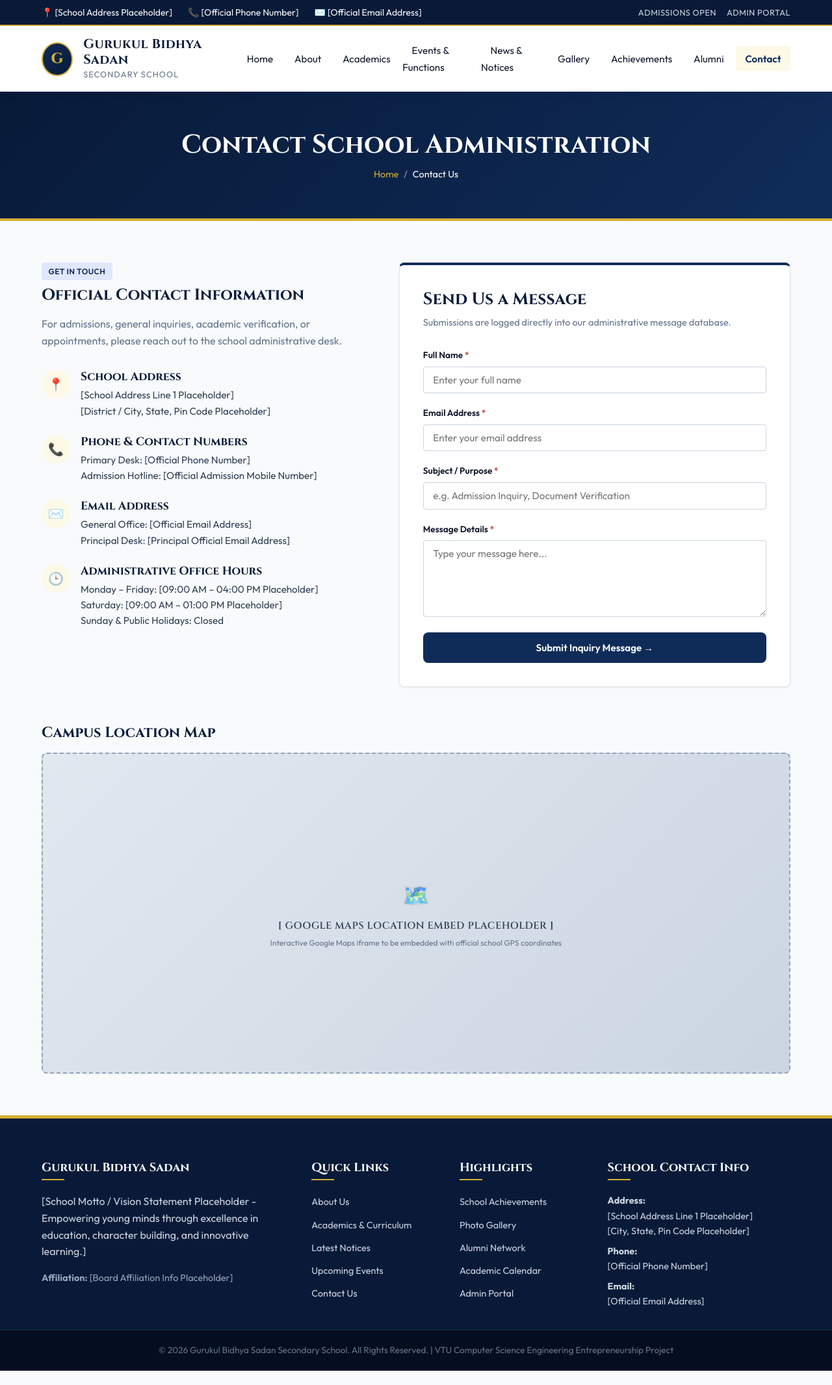
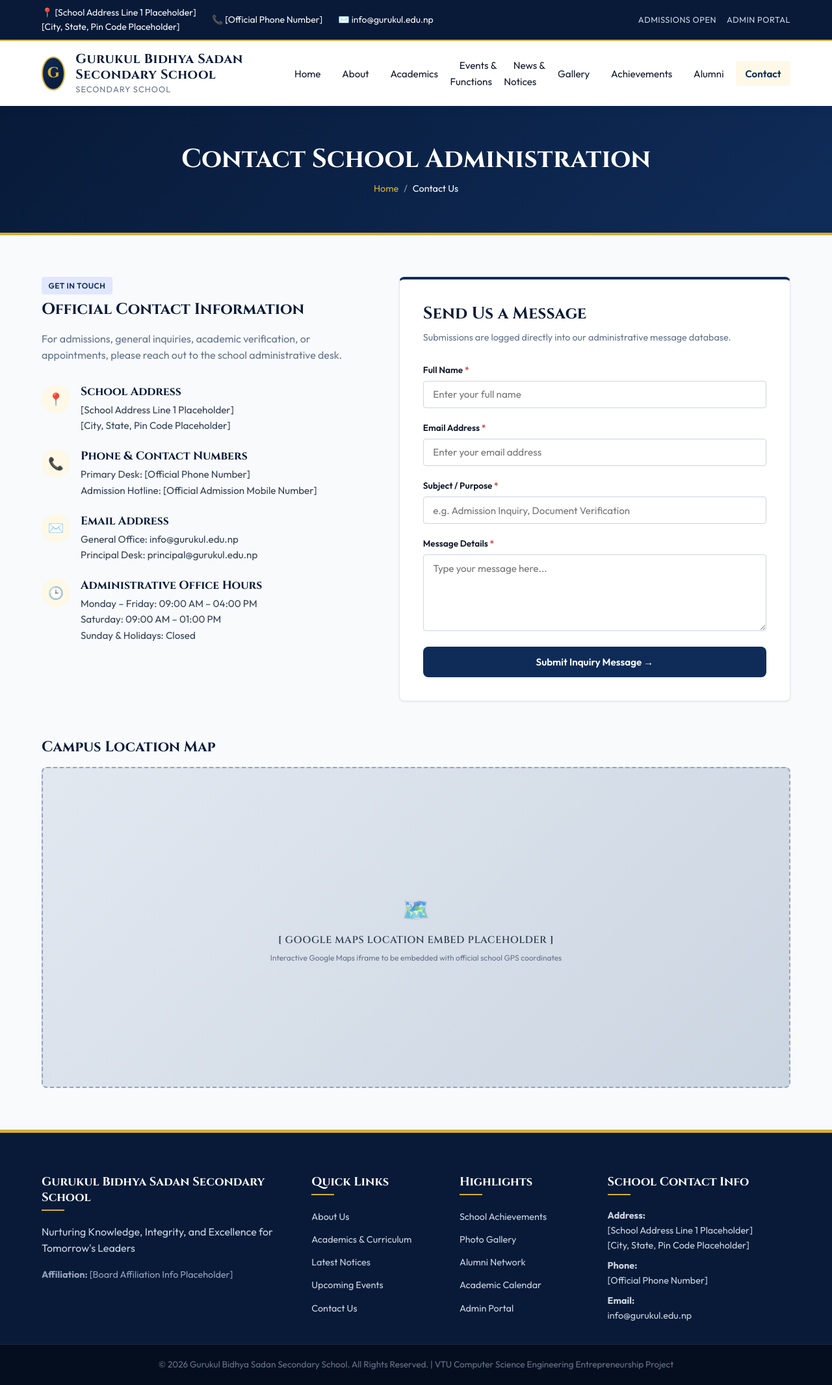
Before and after one commit to PranayaPaudel/school-portal, a Django app: page /contact/ in a window 1280 px wide. Shown: the whole page at 65% size. Before the commit the page ends 2109 px from the top, so only its background shows below. Run offline with Django 5.2, Linux system fonts and the light colour scheme; data comes from the database, SQL or seed files in the repository.

Commit message:
Add SchoolInformation CMS singleton model, custom context processor, and admin settings interface

```diff
--- a/school_portal/settings.py
+++ b/school_portal/settings.py
@@ -63,6 +63,7 @@ TEMPLATES = [
                 'django.contrib.auth.context_processors.auth',
                 'django.contrib.messages.context_processors.messages',
                 'django.template.context_processors.media',
+                'website.context_processors.school_info',
             ],
         },
     },
--- a/seed_demo_data.py
+++ b/seed_demo_data.py
@@ -9,11 +9,15 @@ django.setup()
 from django.contrib.auth.models import User
 from django.utils import timezone
 from website.models import (
-    Notice, Event, AcademicCalendarEvent, Achievement, Alumni,
+    SchoolInformation, Notice, Event, AcademicCalendarEvent, Achievement, Alumni,
     GalleryAlbum, GalleryImage, ContactMessage, AcademicProgram
 )
 
 print("--- Seeding Sample Institutional Data ---")
+
+# 0. Load / Initialize SchoolInformation Singleton Settings
+SchoolInformation.load()
+print("Initialized SchoolInformation singleton settings.")
 
 # 1. Create Admin Superuser if not exists
 if not User.objects.filter(username='admin').exists():
--- a/templates/contact.html
+++ b/templates/contact.html
@@ -1,7 +1,7 @@
 {% extends 'base.html' %}
 {% load static %}
 
-{% block title %}Contact Us | Gurukul Bidhya Sadan Secondary School{% endblock %}
+{% block title %}Contact Us | {{ school_info.school_name }}{% endblock %}
 
 {% block content %}
 <!-- Page Banner -->
@@ -42,8 +42,7 @@
                     <div>
                         <h4 style="font-size: 1.1rem; margin-bottom: 0.25rem;">School Address</h4>
                         <p style="color: var(--text-body); font-size: 0.95rem;">
-                            [School Address Line 1 Placeholder]<br>
-                            [District / City, State, Pin Code Placeholder]
+                            {{ school_info.address|linebreaksbr }}
                         </p>
                     </div>
                 </div>
@@ -54,8 +53,8 @@
                     <div>
                         <h4 style="font-size: 1.1rem; margin-bottom: 0.25rem;">Phone & Contact Numbers</h4>
                         <p style="color: var(--text-body); font-size: 0.95rem;">
-                            Primary Desk: [Official Phone Number]<br>
-                            Admission Hotline: [Official Admission Mobile Number]
+                            Primary Desk: {{ school_info.phone }}<br>
+                            Admission Hotline: {{ school_info.admission_phone }}
                         </p>
                     </div>
                 </div>
@@ -66,8 +65,8 @@
                     <div>
                         <h4 style="font-size: 1.1rem; margin-bottom: 0.25rem;">Email Address</h4>
                         <p style="color: var(--text-body); font-size: 0.95rem;">
-                            General Office: [Official Email Address]<br>
-                            Principal Desk: [Principal Official Email Address]
+                            General Office: {{ school_info.email }}<br>
+                            Principal Desk: {{ school_info.principal_email }}
                         </p>
                     </div>
                 </div>
@@ -78,9 +77,7 @@
                     <div>
                         <h4 style="font-size: 1.1rem; margin-bottom: 0.25rem;">Administrative Office Hours</h4>
                         <p style="color: var(--text-body); font-size: 0.95rem;">
-                            Monday – Friday: [09:00 AM – 04:00 PM Placeholder]<br>
-                            Saturday: [09:00 AM – 01:00 PM Placeholder]<br>
-                            Sunday & Public Holidays: Closed
+                            {{ school_info.office_hours|linebreaksbr }}
                         </p>
                     </div>
                 </div>
--- a/templates/includes/footer.html
+++ b/templates/includes/footer.html
@@ -3,12 +3,12 @@
     <div class="footer-top">
         <div class="container footer-grid">
             <div class="footer-col">
-                <h3>Gurukul Bidhya Sadan</h3>
+                <h3>{{ school_info.school_name }}</h3>
                 <p style="margin-bottom: 1rem; color: #cbd5e1;">
-                    [School Motto / Vision Statement Placeholder - Empowering young minds through excellence in education, character building, and innovative learning.]
+                    {{ school_info.tagline }}
                 </p>
                 <p style="font-size: 0.9rem; color: #94a3b8;">
-                    <strong>Affiliation:</strong> [Board Affiliation Info Placeholder]
+                    <strong>Affiliation:</strong> {{ school_info.affiliation_info }}
                 </p>
             </div>
 
@@ -37,13 +37,13 @@
             <div class="footer-col">
                 <h3>School Contact Info</h3>
                 <p style="font-size: 0.9rem; margin-bottom: 0.5rem; color: #cbd5e1;">
-                    <strong>Address:</strong><br>[School Address Line 1 Placeholder]<br>[City, State, Pin Code Placeholder]
+                    <strong>Address:</strong><br>{{ school_info.address|linebreaksbr }}
                 </p>
                 <p style="font-size: 0.9rem; margin-bottom: 0.5rem; color: #cbd5e1;">
-                    <strong>Phone:</strong><br>[Official Phone Number]
+                    <strong>Phone:</strong><br>{{ school_info.phone }}
                 </p>
                 <p style="font-size: 0.9rem; color: #cbd5e1;">
-                    <strong>Email:</strong><br>[Official Email Address]
+                    <strong>Email:</strong><br>{{ school_info.email }}
                 </p>
             </div>
         </div>
@@ -51,7 +51,7 @@
 
     <div class="footer-bottom">
         <div class="container">
-            <p>&copy; {% now "Y" %} Gurukul Bidhya Sadan Secondary School. All Rights Reserved. | VTU Computer Science Engineering Entrepreneurship Project</p>
+            <p>&copy; {% now "Y" %} {{ school_info.school_name }}. All Rights Reserved. | VTU Computer Science Engineering Entrepreneurship Project</p>
         </div>
     </div>
 </footer>
--- a/templates/includes/navbar.html
+++ b/templates/includes/navbar.html
@@ -3,9 +3,9 @@
 <div class="top-bar">
     <div class="container top-bar-inner">
         <div class="top-contact">
-            <span>📍 [School Address Placeholder]</span>
-            <span>📞 [Official Phone Number]</span>
-            <span>✉️ [Official Email Address]</span>
+            <span>📍 {{ school_info.address|linebreaksbr }}</span>
+            <span>📞 {{ school_info.phone }}</span>
+            <span>✉️ {{ school_info.email }}</span>
         </div>
         <div class="top-links">
             <a href="{% url 'website:contact' %}">Admissions Open</a>
@@ -20,7 +20,7 @@
         <a href="{% url 'website:home' %}" class="brand-logo">
             <div class="logo-badge">G</div>
             <div class="brand-text">
-                <h1>Gurukul Bidhya Sadan</h1>
+                <h1>{{ school_info.school_name }}</h1>
                 <span>Secondary School</span>
             </div>
         </a>
--- /dev/null
+++ b/website/context_processors.py
@@ -0,0 +1,11 @@
+from .models import SchoolInformation
+
+def school_info(request):
+    """
+    Context processor to make official school information (Address, Phone, Email,
+    Principal Name, Tagline, etc.) available in all HTML templates dynamically.
+    """
+    info = SchoolInformation.load()
+    return {
+        'school_info': info
+    }
--- a/website/models.py
+++ b/website/models.py
@@ -1,5 +1,53 @@
 from django.db import models
 from django.utils import timezone
+
+# ------------------------------------------------------------------
+# 0. SCHOOL GENERAL INFORMATION (SINGLETON CMS MODEL)
+# ------------------------------------------------------------------
+class SchoolInformation(models.Model):
+    school_name = models.CharField(max_length=255, default="Gurukul Bidhya Sadan Secondary School")
+    tagline = models.CharField(max_length=255, default="Nurturing Knowledge, Integrity, and Excellence for Tomorrow's Leaders")
+    history = models.TextField(default="[School History Content Here - Gurukul Bidhya Sadan Secondary School was established with a vision to deliver academic excellence and foster holistic student development.]")
+    vision = models.TextField(default="[School Vision Statement Here - To be a center of educational excellence that nurtures innovative thinkers and ethical leaders.]")
+    mission = models.TextField(default="[School Mission Statement Here - To provide comprehensive quality education through interactive teaching methodologies and practical learning.]")
+    objectives = models.TextField(default="[School Educational Objectives Here - Foster scientific inquiry, enhance creative capabilities, and maintain high academic standards.]")
+
+    # Principal Details
+    principal_name = models.CharField(max_length=255, default="[Principal's Name]")
+    principal_title = models.CharField(max_length=255, default="Principal, M.A., B.Ed., Ph.D.")
+    principal_message = models.TextField(default="[Principal's Message Here - Dear Students, Parents, and Visitors, welcome to Gurukul Bidhya Sadan Secondary School. Education is not merely acquiring information, but developing character, wisdom, and responsibility.]")
+    principal_photo = models.ImageField(upload_to='school_info/', blank=True, null=True, help_text="Upload official principal photo")
+
+    # Campus Details
+    main_campus_photo = models.ImageField(upload_to='school_info/', blank=True, null=True, help_text="Main school building hero photograph")
+
+    # Contact & Location Details
+    address = models.TextField(default="[School Address Line 1 Placeholder]\n[City, State, Pin Code Placeholder]")
+    phone = models.CharField(max_length=100, default="[Official Phone Number]")
+    admission_phone = models.CharField(max_length=100, default="[Official Admission Mobile Number]")
+    email = models.EmailField(default="info@gurukul.edu.np")
+    principal_email = models.EmailField(default="principal@gurukul.edu.np")
+    office_hours = models.TextField(default="Monday – Friday: 09:00 AM – 04:00 PM\nSaturday: 09:00 AM – 01:00 PM\nSunday & Holidays: Closed")
+    affiliation_info = models.CharField(max_length=255, default="[Board Affiliation Info Placeholder]")
+    google_maps_url = models.URLField(blank=True, null=True, help_text="Optional Google Maps URL")
+
+    class Meta:
+        verbose_name = "School Official Information & Settings"
+        verbose_name_plural = "School Official Information & Settings"
+
+    def __str__(self):
+        return self.school_name
+
+    def save(self, *args, **kwargs):
+        # Enforce singleton pattern (only 1 record in database)
+        self.pk = 1
+        super().save(*args, **kwargs)
+
+    @classmethod
+    def load(cls):
+        obj, created = cls.objects.get_or_create(pk=1)
+        return obj
+
 
 # ------------------------------------------------------------------
 # 1. NOTICES MODEL
```
Also changed, not shown: templates/about.html (+13 -24 lines), templates/home.html (+9 -12 lines), website/admin.py (+34 -0 lines), website/migrations/0002_schoolinformation.py (added).
